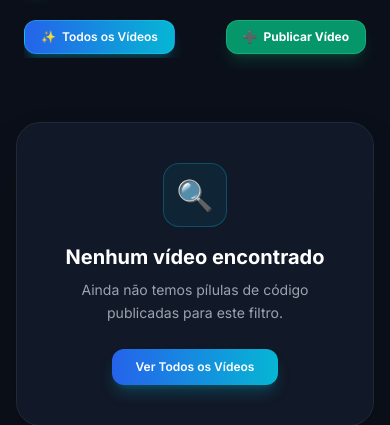
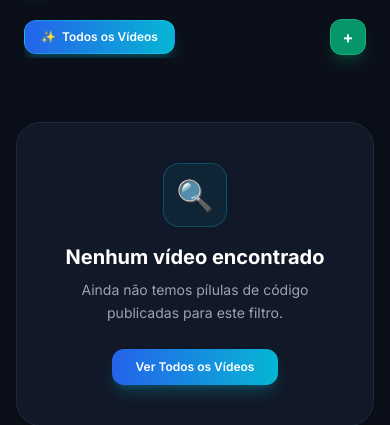
Before and after one commit to leandromoura017/projeto_pa2, a Django app: page / in a window 390 px wide; the page is wider, and only the part inside the window is pictured. Shown: the part 65-490 px from the top of that part. Run offline with Django 5.2, Linux system fonts and the light colour scheme; the visitor is signed in with stand-in values (Sample User, id 1); data comes from the database, SQL or seed files in the repository; data that the repository does not hold is empty; some libraries are stand-ins or nearby versions.

Commit message:
fix(ui): hide technology scrollbar with drag support and make publish button responsive on mobile

```diff
--- a/templates/base.html
+++ b/templates/base.html
@@ -46,6 +46,14 @@
         }
         .code-font {
             font-family: 'Fira Code', monospace;
+        }
+        /* Ocultar barra de rolagem mantendo a navegação por arraste/touch fluida */
+        .no-scrollbar {
+            -ms-overflow-style: none; /* IE e Edge */
+            scrollbar-width: none; /* Firefox */
+        }
+        .no-scrollbar::-webkit-scrollbar {
+            display: none; /* Chrome, Safari e Opera */
         }
     </style>
     {% block extra_head %}{% endblock %}
--- a/templates/videos/feed.html
+++ b/templates/videos/feed.html
@@ -17,6 +17,15 @@
         scroll-snap-align: start;
         scroll-snap-stop: always;
     }
+
+    /* Ocultar barra de rolagem da lista de tecnologias mantendo o arraste fluido */
+    .no-scrollbar {
+        -ms-overflow-style: none; /* IE e Edge */
+        scrollbar-width: none; /* Firefox */
+    }
+    .no-scrollbar::-webkit-scrollbar {
+        display: none; /* Chrome, Safari e WebKit */
+    }
 </style>
 {% endblock %}
 
@@ -24,10 +33,10 @@
 <div class="flex-1 flex flex-col items-center justify-start px-4 py-4 w-full max-w-6xl mx-auto">
 
     <!-- Top Bar: Technology Filter Bar + Publish CTA -->
-    <div class="w-full flex flex-wrap items-center justify-between gap-3 mb-4 px-2">
-        <div class="flex items-center gap-2 overflow-x-auto py-1 scrollbar-none flex-1">
+    <div class="w-full flex items-center justify-between gap-2 sm:gap-3 mb-4 px-2">
+        <div id="tech-filter-bar" class="flex items-center gap-2 overflow-x-auto py-1 no-scrollbar flex-1 min-w-0 cursor-grab active:cursor-grabbing select-none" style="-webkit-overflow-scrolling: touch;">
             <a href="{% url 'feed' %}"
-               class="px-4 py-2 rounded-xl text-xs font-semibold whitespace-nowrap transition duration-150 flex items-center gap-1.5
+               class="px-4 py-2 rounded-xl text-xs font-semibold whitespace-nowrap transition duration-150 flex items-center gap-1.5 shrink-0
                {% if not current_tech %}
                    bg-gradient-to-r from-blue-600 to-cyan-500 text-white shadow-lg shadow-cyan-500/25 border border-cyan-400/40
                {% else %}
@@ -38,7 +47,7 @@
 
             {% for tech in technologies %}
                 <a href="{% url 'feed' %}?tech={{ tech.slug }}"
-                   class="px-4 py-2 rounded-xl text-xs font-semibold whitespace-nowrap transition duration-150 flex items-center gap-1.5
+                   class="px-4 py-2 rounded-xl text-xs font-semibold whitespace-nowrap transition duration-150 flex items-center gap-1.5 shrink-0
                    {% if current_tech == tech.slug %}
                        bg-gradient-to-r from-blue-600 to-cyan-500 text-white shadow-lg shadow-cyan-500/25 border border-cyan-400/40
                    {% else %}
@@ -49,8 +58,11 @@
             {% endfor %}
         </div>
 
-        <a href="{% url 'video_publish' %}" class="inline-flex items-center gap-1.5 px-4 py-2 rounded-xl text-xs font-bold text-white bg-emerald-600 hover:bg-emerald-500 border border-emerald-400/40 shadow-lg shadow-emerald-500/20 transition shrink-0">
-            <span>➕</span> Publicar Vídeo
+        <a href="{% url 'video_publish' %}"
+           class="inline-flex items-center justify-center gap-1.5 h-9 w-9 sm:w-auto sm:h-auto px-0 sm:px-4 py-0 sm:py-2 rounded-xl text-xs font-bold text-white bg-emerald-600 hover:bg-emerald-500 border border-emerald-400/40 shadow-lg shadow-emerald-500/20 transition shrink-0"
+           title="Publicar Vídeo">
+            <span class="text-base sm:text-xs font-extrabold leading-none">+</span>
+            <span class="hidden sm:inline">Publicar Vídeo</span>
         </a>
     </div>
 
@@ -417,6 +429,58 @@
                 }
             });
         });
+
+        // Drag-to-scroll para a barra de tecnologias (rolagem por arraste)
+        const techBar = document.getElementById('tech-filter-bar');
+        if (techBar) {
+            let isDown = false;
+            let startX = 0;
+            let scrollLeft = 0;
+            let hasMoved = false;
+
+            techBar.addEventListener('mousedown', (e) => {
+                isDown = true;
+                hasMoved = false;
+                startX = e.pageX - techBar.offsetLeft;
+                scrollLeft = techBar.scrollLeft;
+            });
+
+            techBar.addEventListener('mouseleave', () => {
+                isDown = false;
+            });
+
+            techBar.addEventListener('mouseup', () => {
+                isDown = false;
+            });
+
+            techBar.addEventListener('mousemove', (e) => {
+                if (!isDown) return;
+                const x = e.pageX - techBar.offsetLeft;
+                const walk = (x - startX) * 1.5;
+                if (Math.abs(x - startX) > 6) {
+                    hasMoved = true;
+                }
+                techBar.scrollLeft = scrollLeft - walk;
+            });
+
+            // Evita abrir o link caso o usuário tenha apenas arrastado a barra
+            techBar.querySelectorAll('a').forEach(link => {
+                link.addEventListener('click', (e) => {
+                    if (hasMoved) {
+                        e.preventDefault();
+                        hasMoved = false;
+                    }
+                });
+            });
+
+            // Suporte adicional a rolagem horizontal via roda do mouse
+            techBar.addEventListener('wheel', (e) => {
+                if (e.deltaY !== 0) {
+                    e.preventDefault();
+                    techBar.scrollLeft += e.deltaY;
+                }
+            }, { passive: false });
+        }
     });
 </script>
 {% endblock %}
```
